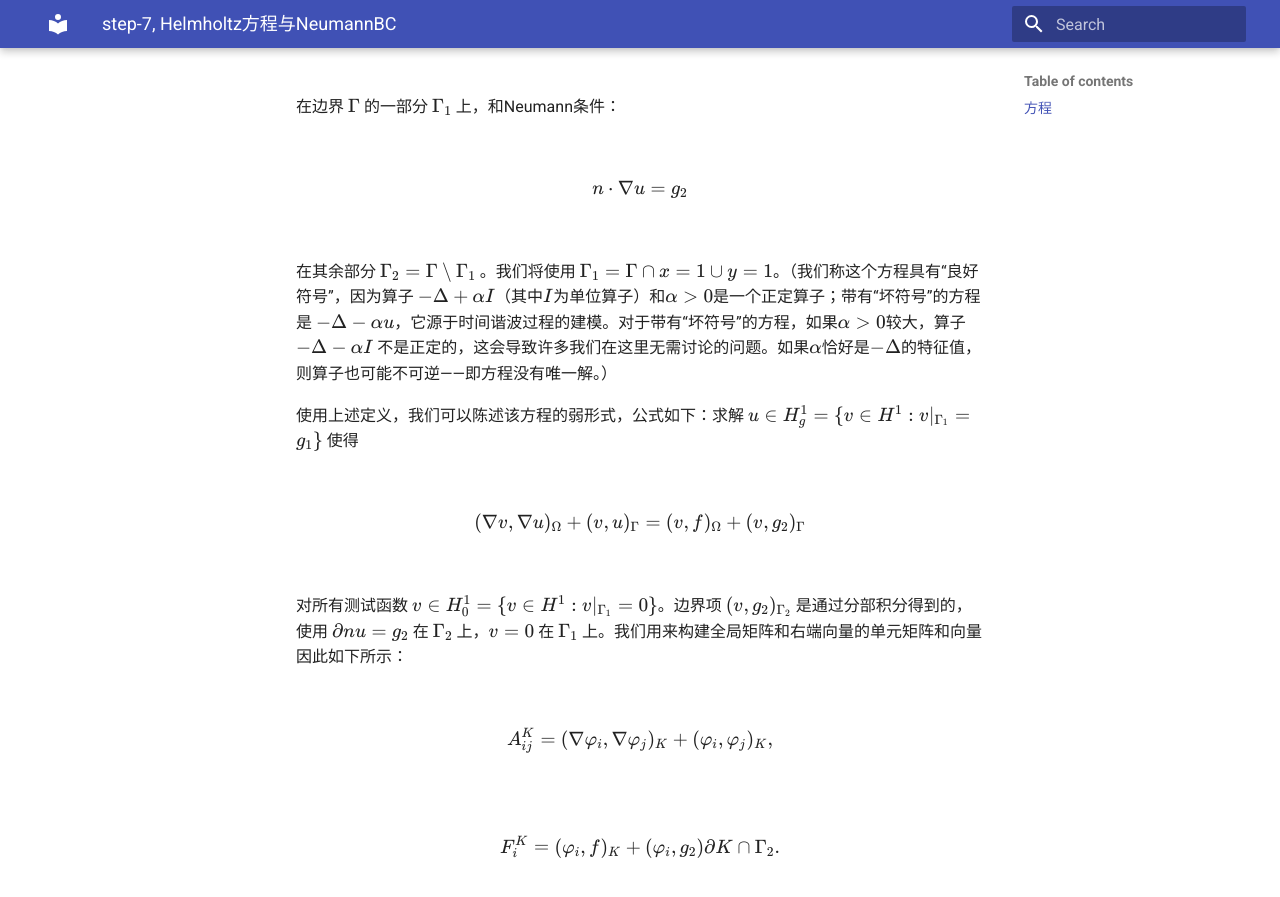
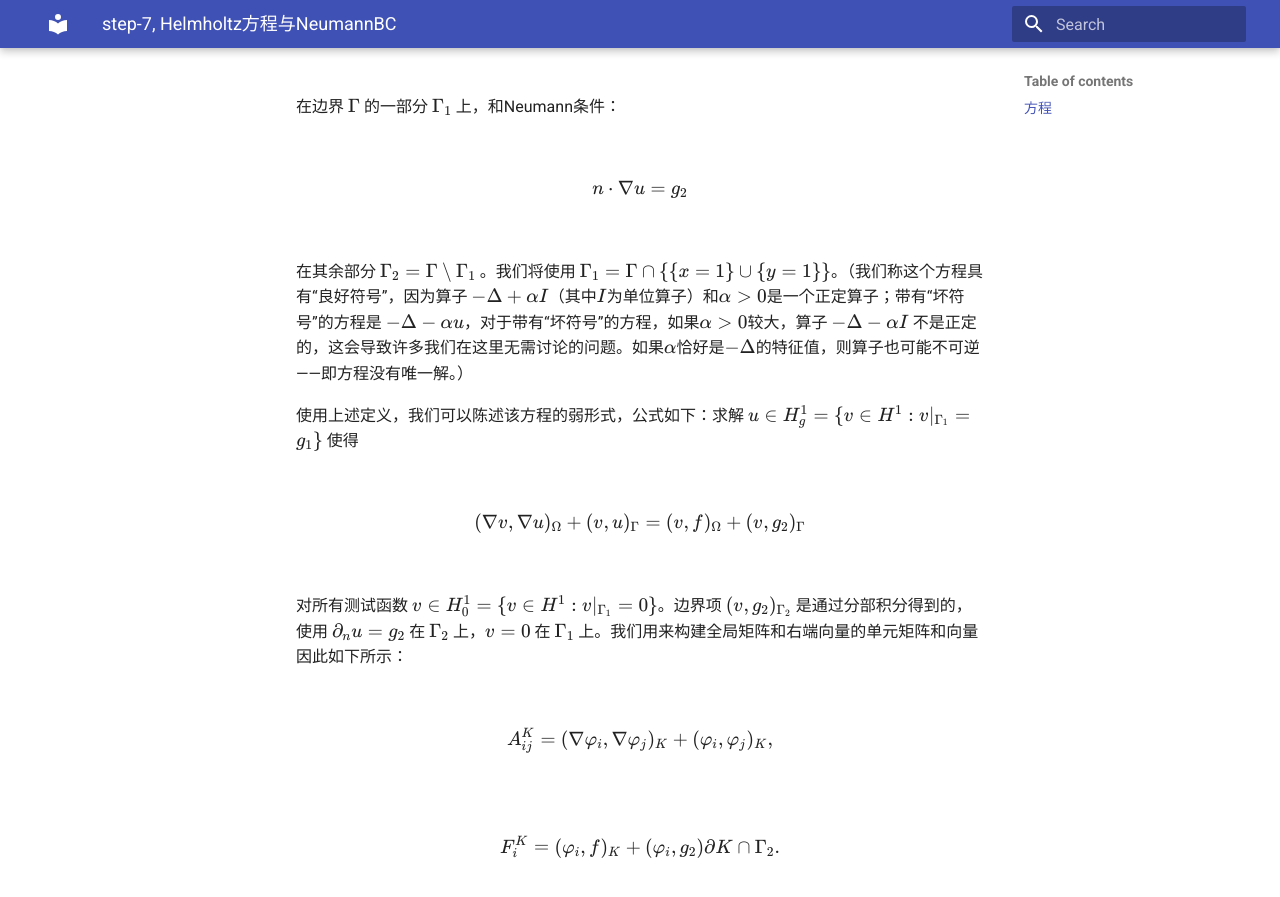
Before and after one commit to ymma98/technotes, an MkDocs documentation site: the page built from docs/FEM/dealii-07_Helmholtz方程与NeumannBC.md, in a window 1280 px wide and 900 px high, scrolled down 1024 px. Shown: the top 897 px of the window. Built offline with MkDocs 1.6.1 and Material for MkDocs 9.7.7, drawn with Linux system fonts in a browser that asks for light colours.

Commit message:
docs/FEM/dealii-07_Helmholtz方程与NeumannBC.md updated from https://stackedit.cn/

```diff
--- a/docs/FEM/dealii-07_Helmholtz方程与NeumannBC.md
+++ b/docs/FEM/dealii-07_Helmholtz方程与NeumannBC.md
@@ -27,13 +27,13 @@ $$ u = g_1 $$
 
 $$ n \cdot \nabla u = g_2 $$
 
-在其余部分 $\Gamma_2 = \Gamma \setminus \Gamma_1$ 。我们将使用 $\Gamma_1 = \Gamma \cap \{ \{ x = 1 \} \cup \{ y = 1 \} \} $。（我们称这个方程具有“良好符号”，因为算子 $-\Delta + \alpha I$（其中$I$为单位算子）和$\alpha > 0$是一个正定算子；带有“坏符号”的方程是 $-\Delta - \alpha u$，它源于时间谐波过程的建模。对于带有“坏符号”的方程，如果$\alpha > 0$较大，算子 $-\Delta - \alpha I$ 不是正定的，这会导致许多我们在这里无需讨论的问题。如果$\alpha$恰好是$-\Delta$的特征值，则算子也可能不可逆——即方程没有唯一解。）
+在其余部分 $\Gamma_2 = \Gamma \setminus \Gamma_1$ 。我们将使用 $\Gamma_1 = \Gamma \cap \{ \{ x = 1 \} \cup \{ y = 1 \} \}$。（我们称这个方程具有“良好符号”，因为算子 $-\Delta + \alpha I$（其中$I$为单位算子）和$\alpha > 0$是一个正定算子；带有“坏符号”的方程是 $-\Delta - \alpha u$，对于带有“坏符号”的方程，如果$\alpha > 0$较大，算子 $-\Delta - \alpha I$ 不是正定的，这会导致许多我们在这里无需讨论的问题。如果$\alpha$恰好是$-\Delta$的特征值，则算子也可能不可逆——即方程没有唯一解。）
 
 使用上述定义，我们可以陈述该方程的弱形式，公式如下：求解 $u \in H^1_g = \{ v \in H^1 : v|_{\Gamma_1} = g_1 \}$ 使得
 
 $$ (\nabla v, \nabla u)_\Omega + (v, u)_\Gamma = (v, f)_\Omega + (v, g_2)_\Gamma $$
 
-对所有测试函数 $v \in H^1_0 = \{ v \in H^1 : v|_{\Gamma_1} = 0 \}$。边界项 $(v, g_2)_{\Gamma_2}$ 是通过分部积分得到的，使用 $\partial n u = g_2$ 在 $\Gamma_2$ 上，$v = 0$ 在 $\Gamma_1$ 上。我们用来构建全局矩阵和右端向量的单元矩阵和向量因此如下所示：
+对所有测试函数 $v \in H^1_0 = \{ v \in H^1 : v|_{\Gamma_1} = 0 \}$。边界项 $(v, g_2)_{\Gamma_2}$ 是通过分部积分得到的，使用 $\partial_n u = g_2$ 在 $\Gamma_2$ 上，$v = 0$ 在 $\Gamma_1$ 上。我们用来构建全局矩阵和右端向量的单元矩阵和向量因此如下所示：
 
 $$ A_{ij}^K = (\nabla \varphi_i, \nabla \varphi_j)_K + (\varphi_i, \varphi_j)_K, $$
 
```
Also changed, not shown: other parts of docs/FEM/dealii-07_Helmholtz方程与NeumannBC.md (+2 -2 lines).
